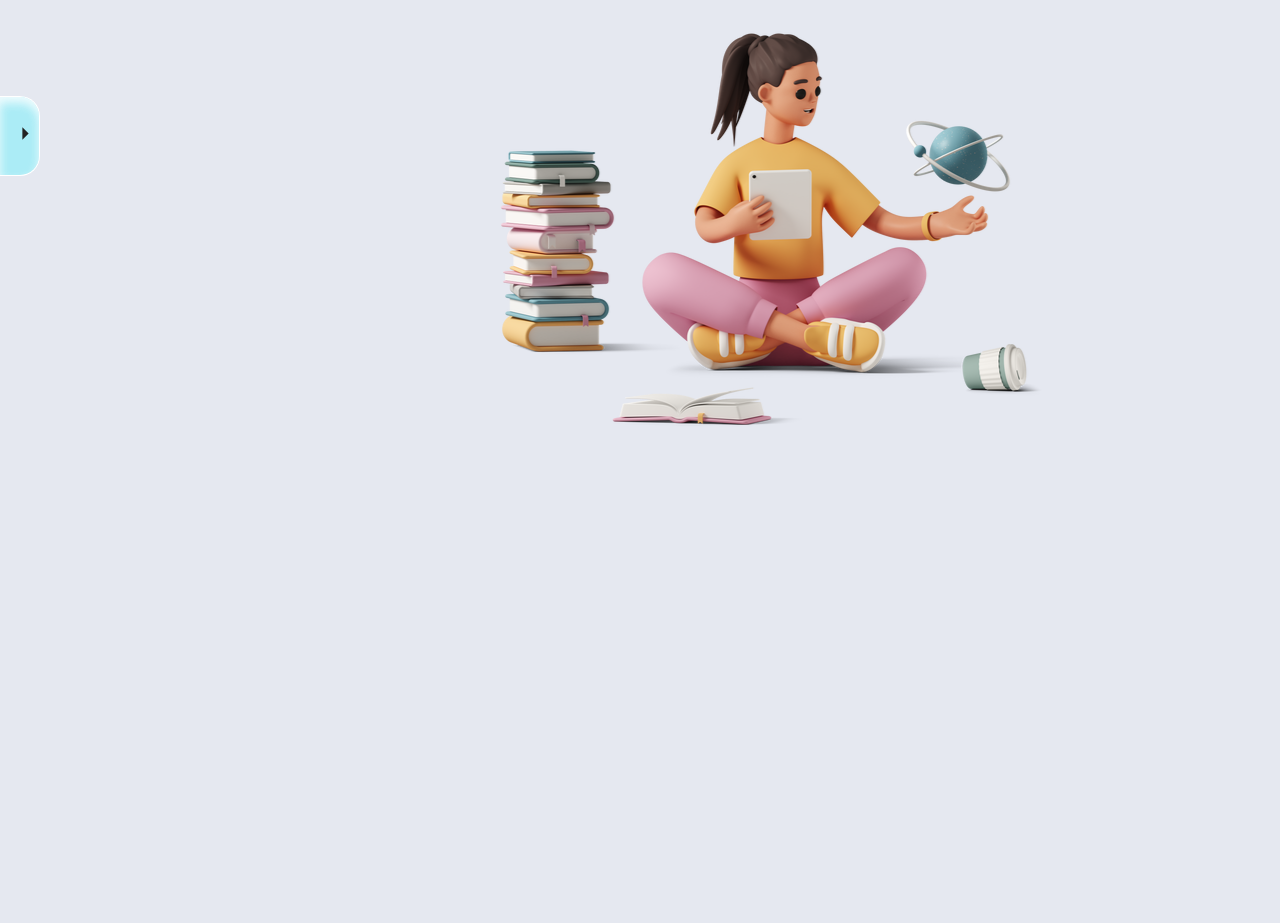
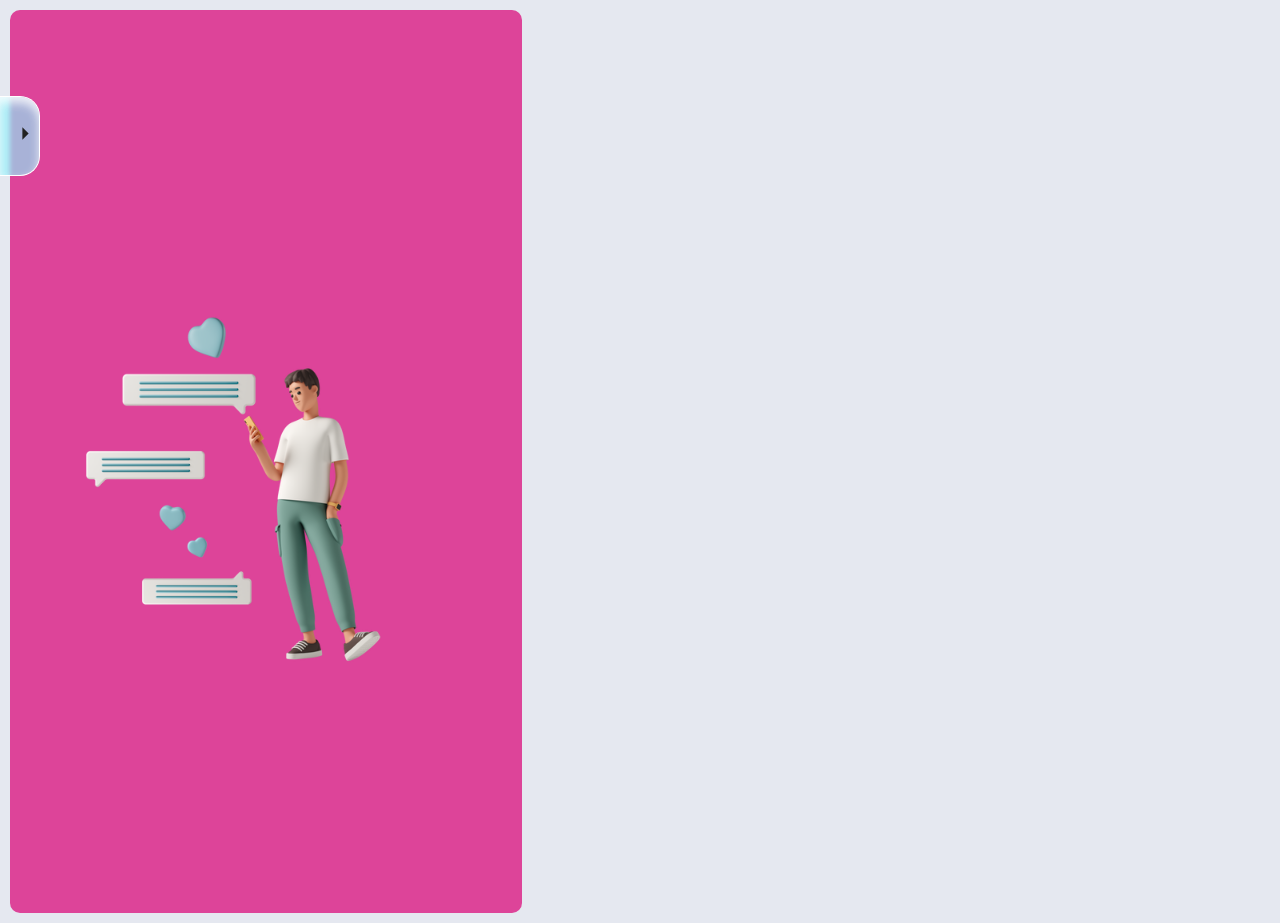
Before and after one commit to mateuscorreiaazevedo/page-auth, a React (Vite) app: page /login in a window 1280 px wide. Before the commit the page ends 800 px from the top, so only its background shows below. Built offline with nearby package versions, Linux system fonts and the light colour scheme.

Commit message:
chore: implementing theme reactive background on login page slide

```diff
--- a/src/components/slider/index.tsx
+++ b/src/components/slider/index.tsx
@@ -1,6 +1,6 @@
+import images from '../../assets/images/imports'
 import Slider from 'react-slick'
 import React from 'react'
-import images from '../../assets/images/imports'
 
 const HiddenArrows = ({ style }: any) => <div style={{ display: 'none' }}/>
 
@@ -13,8 +13,8 @@ export const ImageSlider = ({ peoplesSlider = false }: Props) => {
     dots: false,
     infinite: true,
     autoplay: true,
-    speed: 1500,
-    autoplaySpeed: 1000,
+    speed: 2000,
+    autoplaySpeed: 1500,
     slidesToShow: 1,
     slidesToScroll: 1,
     nextArrow: <HiddenArrows/>,
@@ -25,9 +25,6 @@ export const ImageSlider = ({ peoplesSlider = false }: Props) => {
       <Slider {...configSlider}>
         <div>
           <img src={images.peopleOne} alt="people with acoustic guitar" />
-        </div>
-        <div>
-          <img src={images.peopleTwo} alt="people with books" />
         </div>
         <div>
           <img src={images.peopleThree} alt="people sending messages" />
--- /dev/null
+++ b/src/components/ui/container/index.ts
@@ -0,0 +1,10 @@
+import styled from 'styled-components'
+
+export const Container = styled.div`
+  width: 100%;
+
+  @media (min-width: 1300px) {
+    width: 80%;
+    margin: 0 auto;
+  }
+`
--- a/src/pages/login/index.tsx
+++ b/src/pages/login/index.tsx
@@ -1,11 +1,18 @@
 import * as S from './style'
 import React from 'react'
 import { ImageSlider } from '../../components/slider'
+import { Container } from '../../components/ui/container'
 
 export const LoginPage = () => {
   return (
     <S.Main>
-      <ImageSlider peoplesSlider/>
+      <Container>
+        <S.ContainerImages>
+          <div>
+            <ImageSlider peoplesSlider/>
+          </div>
+        </S.ContainerImages>
+      </Container>
     </S.Main>
   )
 }
--- a/src/pages/login/style.ts
+++ b/src/pages/login/style.ts
@@ -1,7 +1,27 @@
 import styled from 'styled-components'
 
 export const Main = styled.main`
-  width: 90%;
-  margin: 0 auto;
-
+  display: flex;
+  justify-content: space-between;
+  align-items: center;
 `
+export const ContainerImages = styled.div`
+  background: ${p => p.theme.colors.primary};
+  width: 40%;
+  margin: 10px;
+  border-radius: 10px;
+  height: 903px;
+  padding: 250px 0;
+  img {
+    transform: scale(0.8);
+  }
+  @media (max-width: 1045px) {
+    width: 45%;
+    img {
+      transform: scale(0.5);
+    }
+  }
+  @media (max-width: 790px) {
+    display: none;
+  }
+`
```
Also changed, not shown: src/components/ui/container/index.tsx (deleted, +0 -7 lines).
